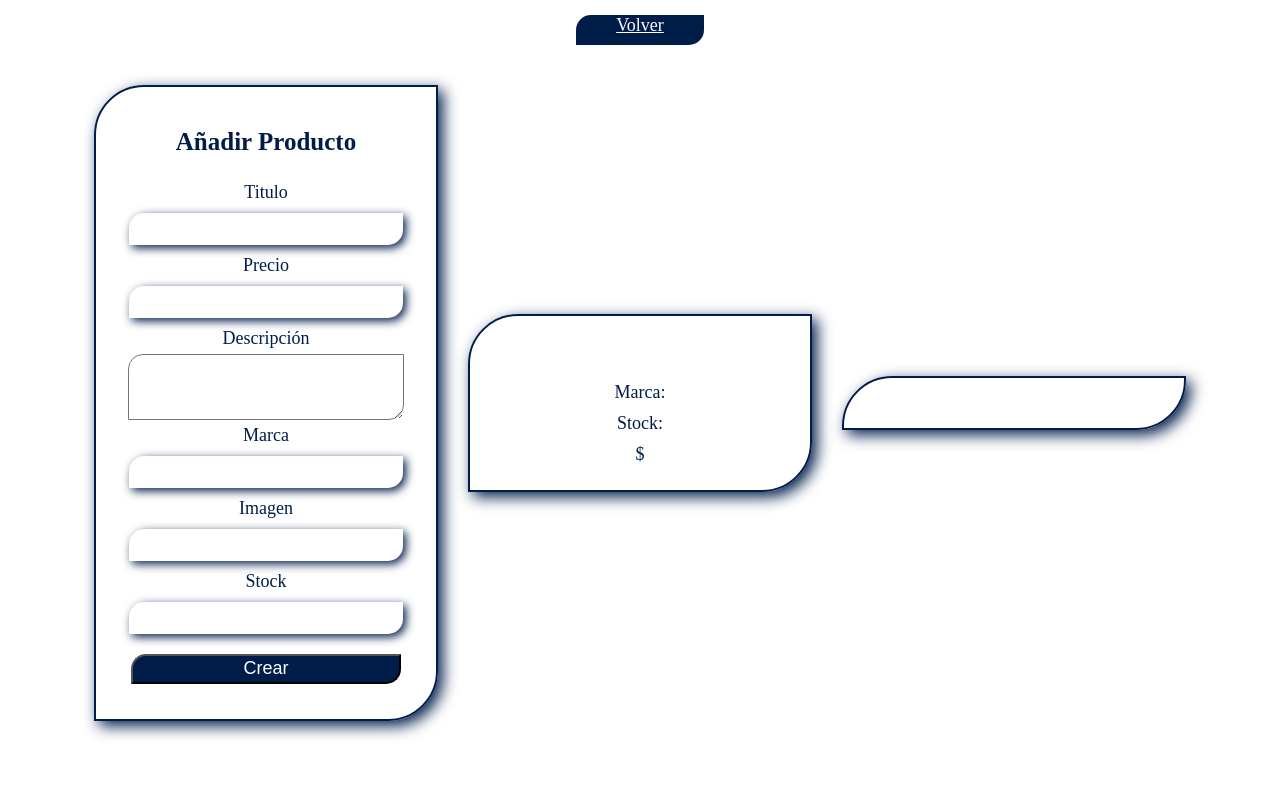
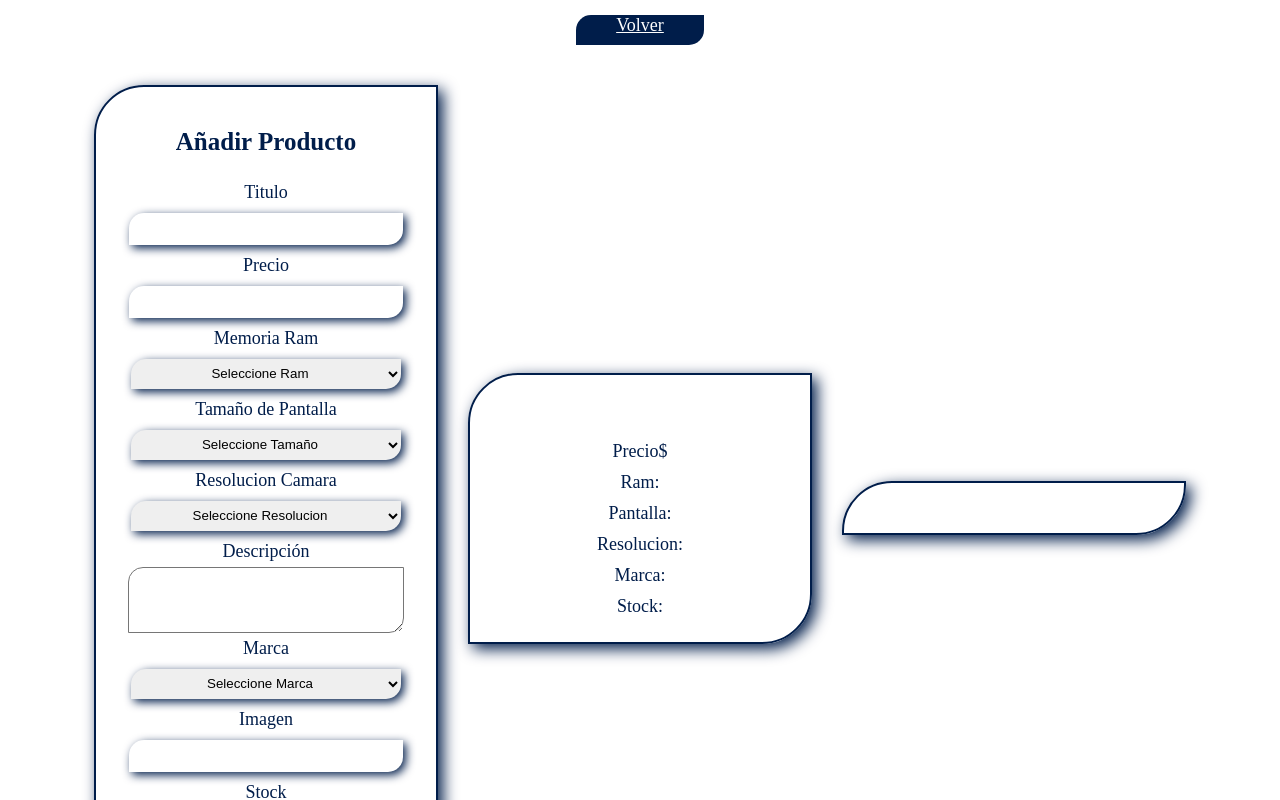
Before and after one commit to Gambuli8/CellXpress-Frontend, a React (Vite) app: page /newproduct in a window 1280 px wide. Shown: the top 800 px of the page. Built offline with nearby package versions, Linux system fonts and the light colour scheme.

Commit message:
actualizando formulario post products

```diff
--- a/src/App.jsx
+++ b/src/App.jsx
@@ -7,7 +7,8 @@ import AboutUs from "./Views/About Us/AboutUs";
 import NewProduct from "./Components/NewProduct/NewProduct";
 import Register from "./Components/Register/Register";
 import "./App.css";
-axios.defaults.baseURL = "https://cellxpress.onrender.com";
+// axios.defaults.baseURL =  "http://localhost:3002"
+ axios.defaults.baseURL = "https://cellxpress.onrender.com";
 function App() {
   return (
     <div className="App">
--- a/src/Components/Card_Phone/Card_Phone.jsx
+++ b/src/Components/Card_Phone/Card_Phone.jsx
@@ -3,6 +3,7 @@
 import style from "./Card.module.css";
 import { Link } from "react-router-dom";
 const Card_Phone = (props) => {
+
   return (
     <>
       <div className={style.card}>
@@ -14,6 +15,7 @@ const Card_Phone = (props) => {
           <p className={style.text_title}>{props.brand.toUpperCase()}</p>
 
           <p className={style.text_body}>{props.title}</p>
+
           <div className={style.btn}>
             <Link className={style.link} to={`/detailCard/${props.id}`}>
               <button className={style.btn}>Ver más</button>
--- a/src/Components/Filters/Filters.jsx
+++ b/src/Components/Filters/Filters.jsx
@@ -37,15 +37,20 @@ const dispatch = useDispatch()
     <div className={style.container}>
     <form onSubmit={handleSubmit}>
          <div className={style.containerMarca}>
+
          <div >
         <select className={style.select} name="brand" onChange={handleChange} required>
         <option defaultChecked value="">Marca</option>
-       <option value="MOTOROLA">Motorola</option>
-        <option value="SAMSUNG">Samsung</option>
-        <option value="XIAOMI">Xiaomi</option>
-       <option value="TECNO">Tecno</option>
+        <option value="APPLE">Apple</option>
+            <option value="MOTOROLA">Motorola</option>
+            <option value="SAMSUNG">Samsung</option>
+            <option value="SONY">Sony</option>
+            <option value="TECNO">Tecno</option>
+            <option value="HUAWEI">Huawei</option>
+            <option value="XIAOMI">Xiaomi</option>Realme
+            <option value="REALME">Realme</option>
+       </select>
 
-        </select>
    </div>
    <div>
        <input  className={style.select} type="number" name="minPrice" onChange={handleChange}  placeholder="Precio Minimo" />
--- a/src/Components/NewProduct/NewProduct.jsx
+++ b/src/Components/NewProduct/NewProduct.jsx
@@ -16,6 +16,10 @@ const NewProduct = () => {
     image: "",
     count: "",
     rating: [],
+    screenSize: "",
+    cameraInches: "",
+    ram: ""
+
   });
   const [errors, setErrors] = useState({});
 
@@ -46,6 +50,9 @@ const NewProduct = () => {
         description: "",
         brand: "",
         image: "",
+        screenSize: "",
+        cameraInches: "",
+        ram: "",
         rating: [
           {
             rate: 0,
@@ -96,8 +103,9 @@ const NewProduct = () => {
             name="title"
             onChange={handleChange}
             value={input.title}
+            required
           />
-          {errors.title && <p className={style.error}>{errors.title}</p>}
+
           <label className={style.label}>Precio</label>
           <input
             className={style.input}
@@ -105,8 +113,47 @@ const NewProduct = () => {
             name="price"
             onChange={handleChange}
             value={input.price}
+            required
           />
-          {errors.price && <p className={style.error}>{errors.price}</p>}
+
+          <label className={style.label}>Memoria Ram</label>
+            <select className={style.input} name="ram" onChange={handleChange} required>
+            <option defaultChecked value="">Seleccione Ram</option>
+            <option value="2 GB DE RAM"> 2 Gb </option>
+            <option value="4 GB DE RAM"> 4 Gb  </option>
+            <option value="6 GB DE RAM"> 6 Gb  </option>
+            <option value="8 GB DE RAM"> 8 Gb  </option>
+            <option value="12 GB DE RAM"> 12 Gb </option>
+            <option value="16 GB DE RAM">16 Gb </option>
+          </select>
+
+          <label className={style.label}>Tamaño de Pantalla</label>
+          <select className={style.input} name="screenSize" onChange={handleChange} required>
+            <option defaultChecked value="">Seleccione Tamaño</option>
+            <option value="3.5 PULGADAS"> 3.5 Pulgadas</option>
+            <option value="4 PULGADAS"> 4 Pulgadas </option>
+            <option value="4.7 PULGADAS"> 4.7 Pulgadas </option>
+            <option value="5.5 PULGADAS">5.5 Pulgadas </option>
+            <option value="	6.1 PULGADAS"> 	6.1 Pulgadas </option>
+            <option value="6.5 PULGADAS">6.5 Pulgadas </option>
+            <option value="6.2 PULGADAS">6.2 Pulgadas </option>
+          </select>
+
+          <label className={style.label}>Resolucion Camara</label>
+          <select className={style.input} name="cameraInches" onChange={handleChange} required>
+            <option defaultChecked value="">Seleccione Resolucion</option>
+            <option value=" 2 MP" > 2 Mp</option>
+            <option value=" 5 MP" > 5  Mp </option>
+            <option value=" 8 MP" > 8 Mp </option>
+            <option value=" 12 MP" >12 Mp </option>
+            <option value=" 16 MP" > 16 Mp </option>
+            <option value=" 20 MP" >20 Mp </option>
+            <option value=" 32 MP" >32 Mp </option>
+            <option value=" 48 MP" >48 Mp </option>
+            <option value=" 64 MP" >64 Mp </option>
+            <option value=" 108 MP" >108 Mp </option>
+          </select>
+
           <label className={style.label}>Descripción</label>
           <textarea
             className={style.descripcion}
@@ -114,27 +161,33 @@ const NewProduct = () => {
             name="description"
             onChange={handleChange}
             value={input.description}
+            required
           />
-          {errors.description && (
-            <p className={style.error}>{errors.description}</p>
-          )}
+
+
+
           <label className={style.label}>Marca</label>
-          <input
-            className={style.input}
-            type="text"
-            name="brand"
-            on
-            onChange={handleChange}
-            value={input.brand.toUpperCase()}
-          />
-          {errors.brand && <p className={style.error}>{errors.brand}</p>}
+            <select className={style.input} name="brand" onChange={handleChange} required>
+            <option defaultChecked value="">Seleccione Marca</option>
+            <option value="APPLE">Apple</option>
+            <option value="MOTOROLA">Motorola</option>
+            <option value="SAMSUNG">Samsung</option>
+            <option value="SONY">Sony</option>
+            <option value="TECNO">Tecno</option>
+            <option value="HUAWEI">Huawei</option>
+            <option value="XIAOMI">Xiaomi</option>Realme
+            <option value="REALME">Realme</option>
+          </select>
+
+
           <label className={style.label}>Imagen</label>
           <input
             className={style.input}
-            type="text"
+            type="url"
             name="image"
             onChange={handleChange}
             value={input.image}
+            required
           />
           <label className={style.label}>Stock</label>
           <input
@@ -143,8 +196,9 @@ const NewProduct = () => {
             name="count"
             onChange={handleChange}
             value={input.count}
+            required
           />
-          {errors.count && <p className={style.error}>{errors.count}</p>}
+
           <button className={style.button} type="submit">
             Crear
           </button>
@@ -152,13 +206,18 @@ const NewProduct = () => {
         <div className={style.inputContainer}>
           <h2 className={style.titulo}>{input.title}</h2>
           <img src={input.image} className={style.img} alt={input.title} />
+          <p className={style.label}>Precio$ {input.price} </p>
 
-          <p className={style.label}>Marca:{input.brand} </p>
-          <p className={style.label}>Stock:{input.count} </p>
-          <p className={style.label}>${input.price} </p>
+          <p className={style.label}>Ram: {input.ram} </p>
+          <p className={style.label}>Pantalla: {input.screenSize} </p>
+          <p className={style.label}>Resolucion: {input.cameraInches} </p>
+
+           <p className={style.label}>Marca: {input.brand} </p>
+          <p className={style.label}>Stock: {input.count} </p>
+
         </div>
         <div className={style.inputContainer}>
-          <p className={style.label}>{input.description} </p>
+          <p className={style.label}> {input.description} </p>
         </div>
       </div>
     </div>
--- a/src/Redux/Actions.js
+++ b/src/Redux/Actions.js
@@ -28,7 +28,7 @@ export function getProduct() {
 }
 
 export const postProduct = (products) => {
-  console.log("productsssss", products);
+
   return async (dispatch) => {
     try {
       const response = await axios.post("/products", products);
@@ -45,6 +45,7 @@ export const getUsers = () => {
   return async (dispatch) => {
     try {
       const response = await axios.get("/");
+
       dispatch({
         type: GET_USERS,
         payload: response.data,
@@ -96,7 +97,7 @@ export const postUser = (user) => {
 };
 
 export const getfilters = (info) => {
-  //  console.log("66666666666666666666666",info)
+
   return async (dispatch) => {
     try {
       const response = (
--- a/src/Redux/Reducer.js
+++ b/src/Redux/Reducer.js
@@ -15,7 +15,7 @@ let inicialState = {
   allProductsByName: [],
   viewProducts: [],
 };
-console.log("000000000000000", inicialState.allProduct);
+
 const rootReducer = (state = inicialState, action) => {
   switch (action.type) {
     case GET_ALL_PRODUCTS:
--- a/src/Views/Home/Home.jsx
+++ b/src/Views/Home/Home.jsx
@@ -21,7 +21,7 @@ const Home = () => {
   const indexLastPhone = currentPag * cantPerPage;
   const indexFirstPhone = indexLastPhone - cantPerPage;
   const currentPhone = filtered.slice(indexFirstPhone, indexLastPhone);
-  console.log("PPPPP", currentPhone);
+
 
   const paginado = (pageNumber) => {
     setCurrentPag(pageNumber);
```
